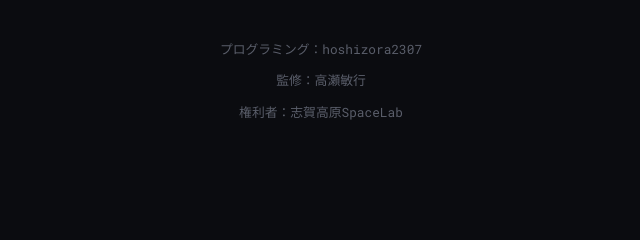
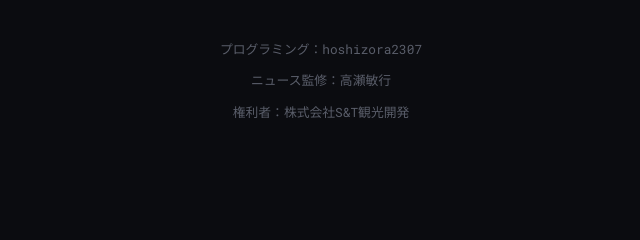
Before and after one commit to hoshizora2307/news, a plain HTML site: page index.html in a window 1280 px wide. Shown: the part 511-751 px from the top of the page, 319-959 px from the left. Drawn offline with Linux system fonts and the light colour scheme; no server answers.

Commit message:
Update index.html

```diff
--- a/index.html
+++ b/index.html
@@ -22,8 +22,8 @@
 
         <footer>
             <p>プログラミング：hoshizora2307</p>
-            <p>監修：高瀬敏行</p>
-            <p>権利者：志賀高原SpaceLab</p>
+            <p>ニュース監修：高瀬敏行</p>
+            <p>権利者：株式会社S&T観光開発</p>
         </footer>
     </div>
 
```
